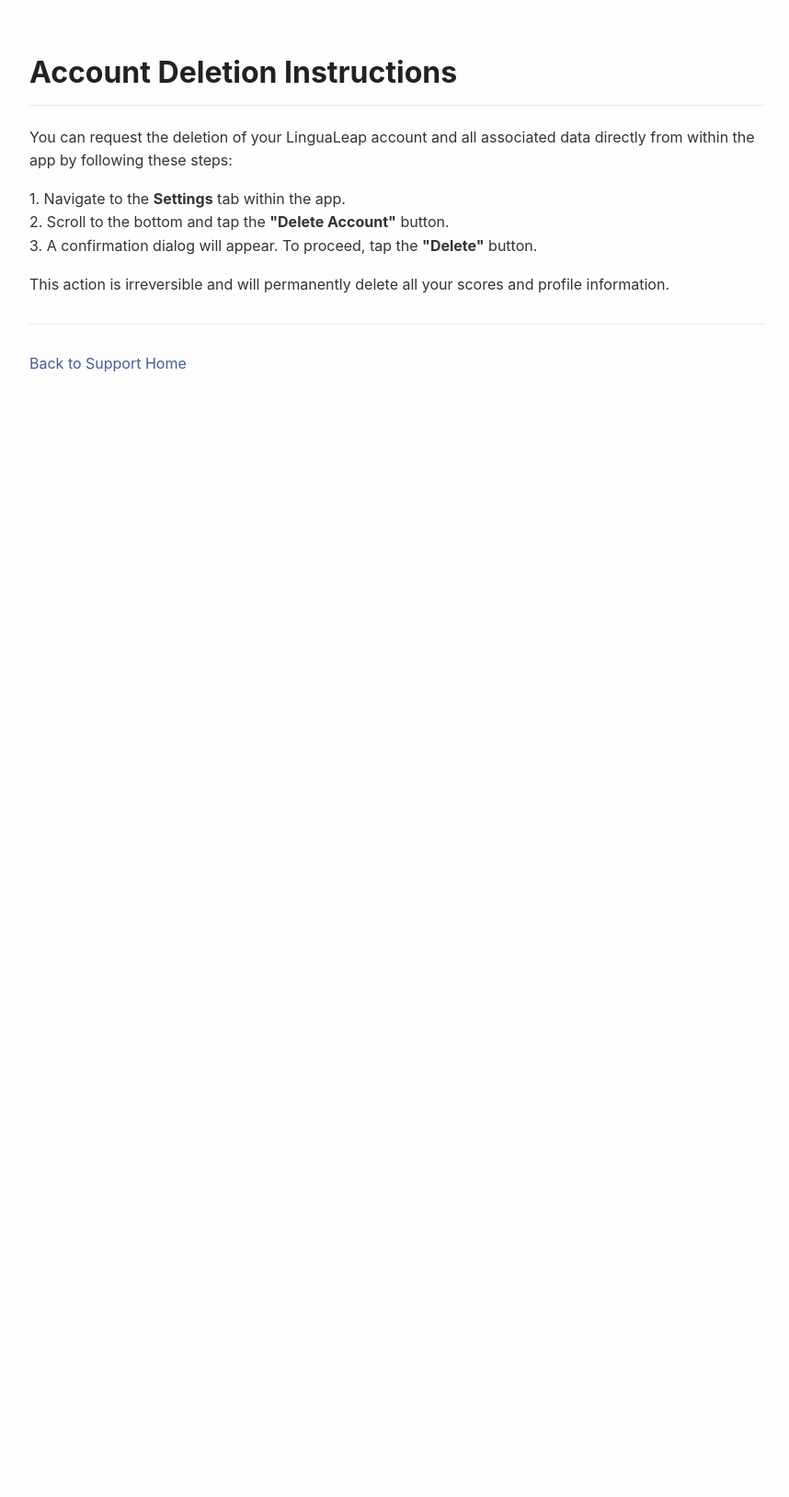
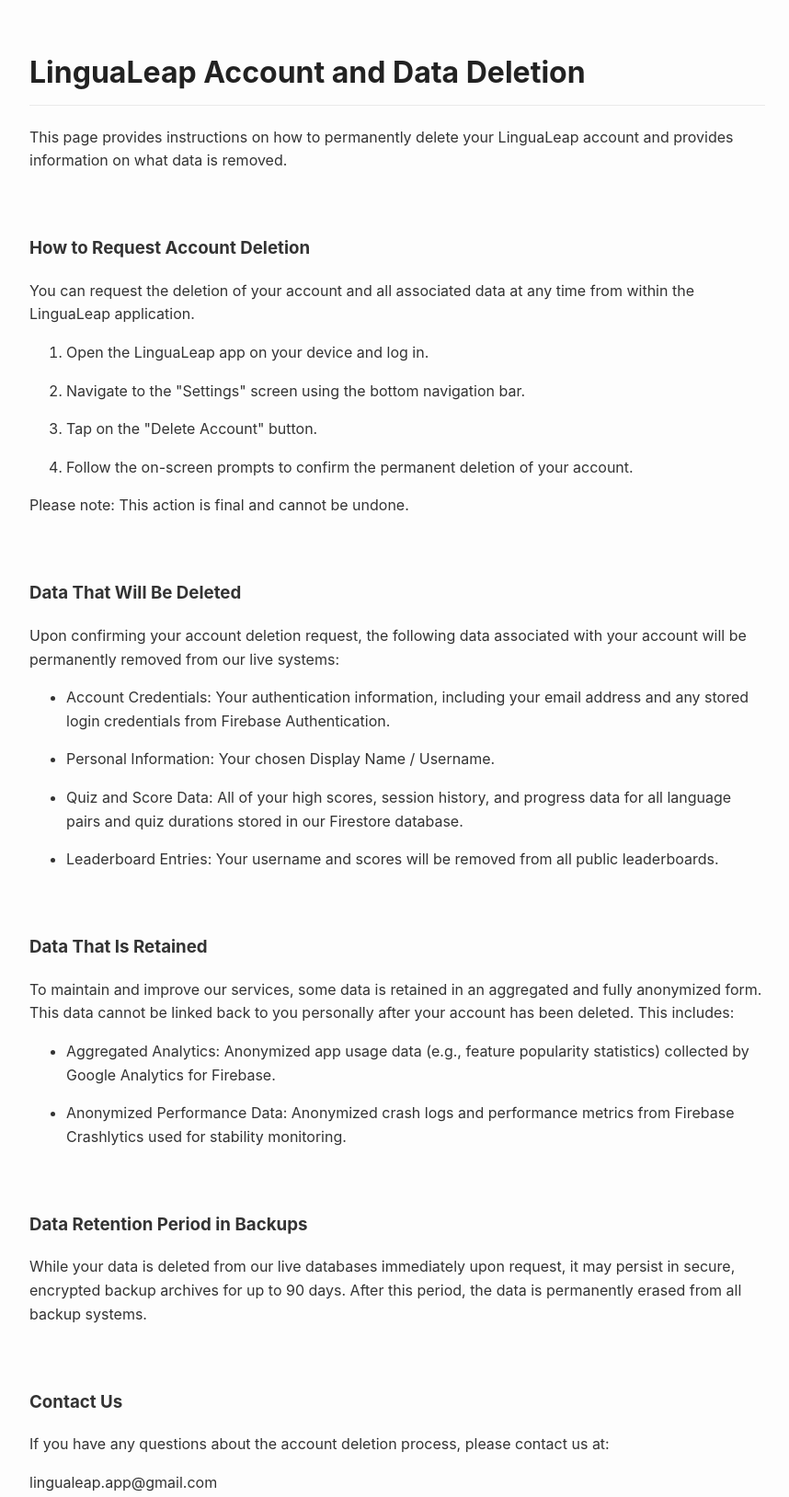
Before and after one commit to emreinan34/emreinan34.github.io, a plain HTML site: page account_deletion.html in a window 1280 px wide. Shown: the part 17-1645 px from the top of the page at 92% size, without its empty margins (208-1066 px from the left). Before the commit the page ends 800 px from the top, so only its background shows below. Drawn offline with Linux system fonts and the light colour scheme.

Commit message:
Update account_deletion.html

```diff
--- a/account_deletion.html
+++ b/account_deletion.html
@@ -5,26 +5,63 @@
     <meta name="viewport" content="width=device-width, initial-scale=1.0">
     <title>LinguaLeap - Account Deletion</title>
     <link rel="stylesheet" href="style.css">
-</head>
-<body>
-    <!-- Use <h1> for the page title -->
-    <h1>Account Deletion Instructions</h1>
-
-    <!-- Use <p> tags for your paragraphs -->
-    <p>
-        You can request the deletion of your LinguaLeap account and all associated data directly from within the app by following these steps:
-    </p>
-    <p>
-        <!-- Use <strong> for emphasis and <br> for line breaks within a single logical step list -->
-        1. Navigate to the <strong>Settings</strong> tab within the app.<br>
-        2. Scroll to the bottom and tap the <strong>"Delete Account"</strong> button.<br>
-        3. A confirmation dialog will appear. To proceed, tap the <strong>"Delete"</strong> button.
-    </p>
-    <p>
-        This action is irreversible and will permanently delete all your scores and profile information.
-    </p>
-
-    <hr>
+    </head>
+    <body><h1 class="CjVfdc"><span class="C9DxTc ">LinguaLeap Account and Data Deletion</span></h1>
+    <p class="zfr3Q CDt4Ke " dir="ltr"><span class="C9DxTc ">This page provides instructions on how to permanently delete your LinguaLeap account and provides information on what data is removed.</span></p>
+    <h3 class="CjVfdc">&nbsp;</h3>
+    <h3 class="CjVfdc"><span class="C9DxTc ">How to Request Account Deletion</span></h3>
+    <p class="zfr3Q CDt4Ke " dir="ltr"><span class="C9DxTc ">You can request the deletion of your account and all associated data at any time from within the LinguaLeap application.</span></p>
+    <ol class="n8H08c BKnRcf ">
+    <li class="zfr3Q TYR86d lsiHE " dir="ltr">
+    <p class="zfr3Q CDt4Ke " dir="ltr"><span class="C9DxTc ">Open the LinguaLeap app on your device and log in.</span></p>
+    </li>
+    <li class="zfr3Q TYR86d lsiHE " dir="ltr">
+    <p class="zfr3Q CDt4Ke " dir="ltr"><span class="C9DxTc ">Navigate to the "Settings" screen using the bottom navigation bar.</span></p>
+    </li>
+    <li class="zfr3Q TYR86d lsiHE " dir="ltr">
+    <p class="zfr3Q CDt4Ke " dir="ltr"><span class="C9DxTc ">Tap on the "Delete Account" button.</span></p>
+    </li>
+    <li class="zfr3Q TYR86d lsiHE " dir="ltr">
+    <p class="zfr3Q CDt4Ke " dir="ltr"><span class="C9DxTc ">Follow the on-screen prompts to confirm the permanent deletion of your account.</span></p>
+    </li>
+    </ol>
+    <p class="zfr3Q CDt4Ke " dir="ltr"><span class="C9DxTc ">Please note: This action is final and cannot be undone.</span></p>
+    <h3 class="CjVfdc">&nbsp;</h3>
+    <h3 class="CjVfdc"><span class="C9DxTc ">Data That Will Be Deleted</span></h3>
+    <p class="zfr3Q CDt4Ke " dir="ltr"><span class="C9DxTc ">Upon confirming your account deletion request, the following data associated with your account will be permanently removed from our live systems:</span></p>
+    <ul class="n8H08c UVNKR ">
+    <li class="zfr3Q TYR86d eD0Rn " dir="ltr">
+    <p class="zfr3Q CDt4Ke " dir="ltr"><span class="C9DxTc ">Account Credentials:</span><span class="C9DxTc ">&nbsp;Your authentication information, including your email address and any stored login credentials from Firebase Authentication.</span></p>
+    </li>
+    <li class="zfr3Q TYR86d eD0Rn " dir="ltr">
+    <p class="zfr3Q CDt4Ke " dir="ltr"><span class="C9DxTc ">Personal Information:</span><span class="C9DxTc ">&nbsp;Your chosen Display Name / Username.</span></p>
+    </li>
+    <li class="zfr3Q TYR86d eD0Rn " dir="ltr">
+    <p class="zfr3Q CDt4Ke " dir="ltr"><span class="C9DxTc ">Quiz and Score Data:</span><span class="C9DxTc ">&nbsp;All of your high scores, session history, and progress data for all language pairs and quiz durations stored in our Firestore database.</span></p>
+    </li>
+    <li class="zfr3Q TYR86d eD0Rn " dir="ltr">
+    <p class="zfr3Q CDt4Ke " dir="ltr"><span class="C9DxTc ">Leaderboard Entries:</span><span class="C9DxTc ">&nbsp;Your username and scores will be removed from all public leaderboards.</span></p>
+    </li>
+    </ul>
+    <h3 class="CjVfdc">&nbsp;</h3>
+    <h3 class="CjVfdc"><span class="C9DxTc ">Data That Is Retained</span></h3>
+    <p class="zfr3Q CDt4Ke " dir="ltr"><span class="C9DxTc ">To maintain and improve our services, some data is retained in an aggregated and fully anonymized form. This data cannot be linked back to you personally after your account has been deleted. This includes:</span></p>
+    <ul class="n8H08c UVNKR ">
+    <li class="zfr3Q TYR86d eD0Rn " dir="ltr">
+    <p class="zfr3Q CDt4Ke " dir="ltr"><span class="C9DxTc ">Aggregated Analytics:&nbsp;</span><span class="C9DxTc ">Anonymized app usage data (e.g., feature popularity statistics) collected by Google Analytics for Firebase.</span></p>
+    </li>
+    <li class="zfr3Q TYR86d eD0Rn " dir="ltr">
+    <p class="zfr3Q CDt4Ke " dir="ltr"><span class="C9DxTc ">Anonymized Performance Data:&nbsp;</span><span class="C9DxTc ">Anonymized crash logs and performance metrics from Firebase Crashlytics used for stability monitoring.</span></p>
+    </li>
+    </ul>
+    <h3 class="CjVfdc">&nbsp;</h3>
+    <h3 class="CjVfdc"><span class="C9DxTc ">Data Retention Period in Backups</span></h3>
+    <p class="zfr3Q CDt4Ke " dir="ltr"><span class="C9DxTc ">While your data is deleted from our live databases immediately upon request, it may persist in secure, encrypted backup archives for up to 90 days. After this period, the data is permanently erased from all backup systems.</span></p>
+    <h3 class="CjVfdc">&nbsp;</h3>
+    <h3 class="CjVfdc"><span class="C9DxTc ">Contact Us</span></h3>
+    <p class="zfr3Q CDt4Ke " dir="ltr"><span class="C9DxTc ">If you have any questions about the account deletion process, please contact us at:</span></p>
+    <p class="zfr3Q CDt4Ke " dir="ltr"><span class="C9DxTc ">lingualeap.app@gmail.com</span></p>
+    <!-- Comments are visible in the HTML source only -->
 
     <!-- Link back to your new homepage -->
     <p><a href="index.html">Back to Support Home</a></p>
```
